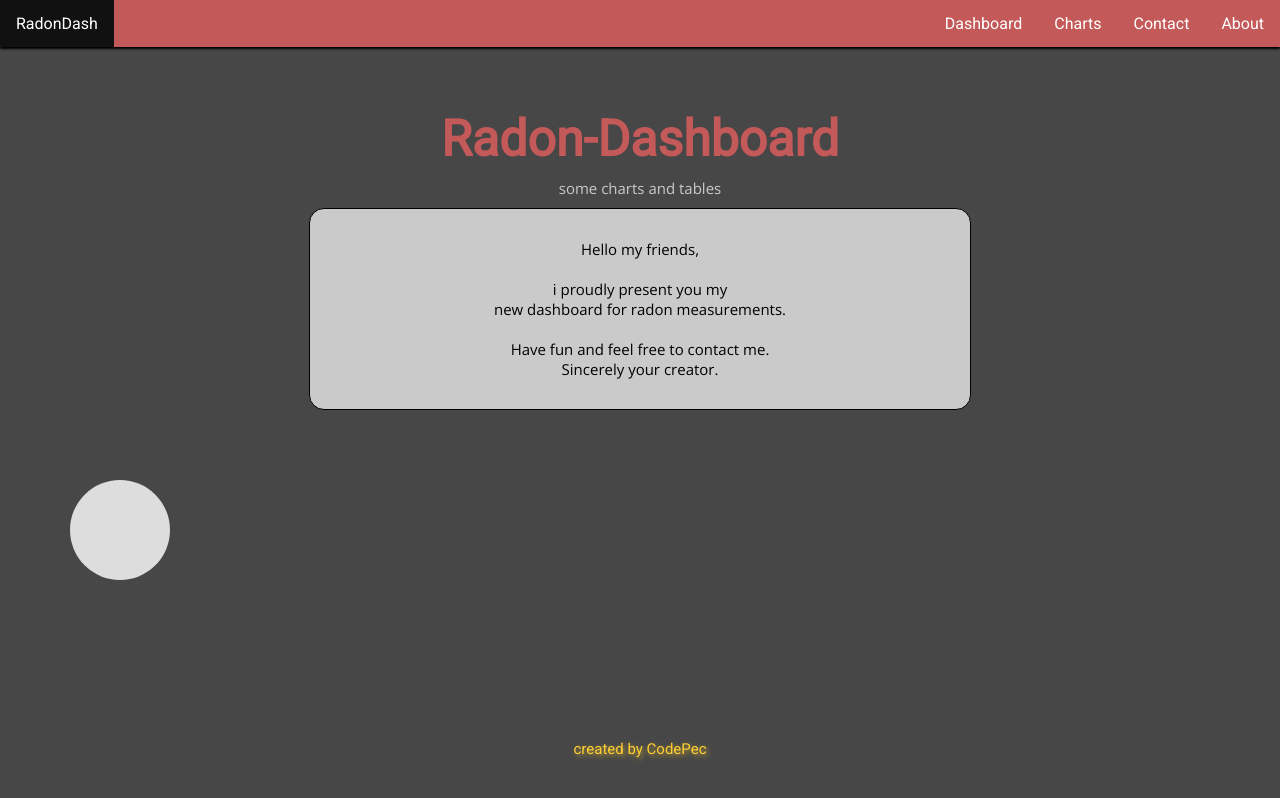
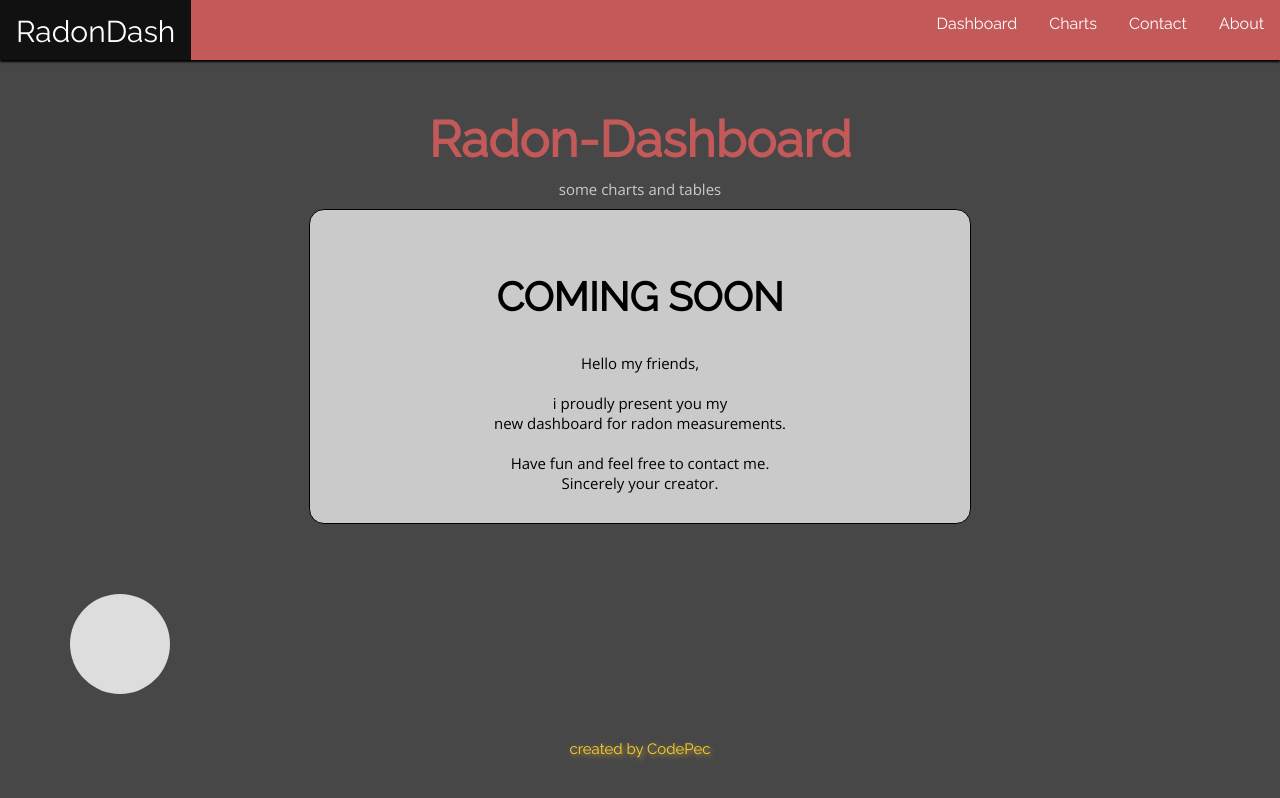
Before and after one commit to codepec/dashboard, a plain HTML site: page index.html in a window 1280 px wide. Drawn offline with nearby package versions, Linux system fonts and the light colour scheme.

Commit message:
add some font styles

```diff
--- a/index.html
+++ b/index.html
@@ -65,6 +65,8 @@
         <div id="firstRegister">
           <div class="middle">
             <div class="box">
+
+              <h2>COMING SOON</h2>
               <p class="blackP">
                 Hello my friends,<br /><br />i proudly present you my <br />new
                 dashboard for radon measurements. <br /><br />Have fun and feel
--- a/style.css
+++ b/style.css
@@ -1,4 +1,7 @@
 @import url("https://fonts.googleapis.com/css2?family=Open+Sans:wght@300;400&family=Roboto&display=swap");
+
+@import url('https://fonts.googleapis.com/css2?family=Raleway:wght@200;300;400&display=swap');
+
 html,
 body {
   background-color: rgb(71, 71, 71);
@@ -6,7 +9,8 @@ body {
   margin: 0;
   padding: 0;
 
-  font-family: "Roboto", sans-serif;
+  font-family: "Raleway", sans-serif;
+
 }
 
 #header{
@@ -22,7 +26,7 @@ h1 {
 }
 
 h2 {
-
+  font-size: 40px;
   }
 
 .panel h2{
@@ -59,7 +63,7 @@ p {
 
 .box {
   min-width: 600px;
-  display: flex;
+  display: block;
   align-items: center;
   justify-content: center;
   text-align: center;
@@ -165,9 +169,7 @@ button:hover {
   background-color: rgb(202, 202, 202);
 }
 
-nav {
-  background-color: green;
-}
+
 
 ul {
   list-style-type: none;
@@ -176,22 +178,29 @@ ul {
   overflow: hidden;
   background-color: rgb(196, 89, 89);
   box-shadow: 0px 2px 2px 0px;
+  height: 60px;
+
 }
 
 li {
   float: right;
+
+
 }
 
 li a {
+  text-decoration: none;
   display: block;
   color: white;
   text-align: center;
   padding: 14px 16px;
-  text-decoration: none;
+
+
 }
 
 li a:hover {
   background-color: #111;
+
 }
 
 li:first-child {
@@ -204,6 +213,7 @@ li:first-child {
 
 #iconR {
   background-color: #111;
+  font-size: 30px;
 }
 
 
```
